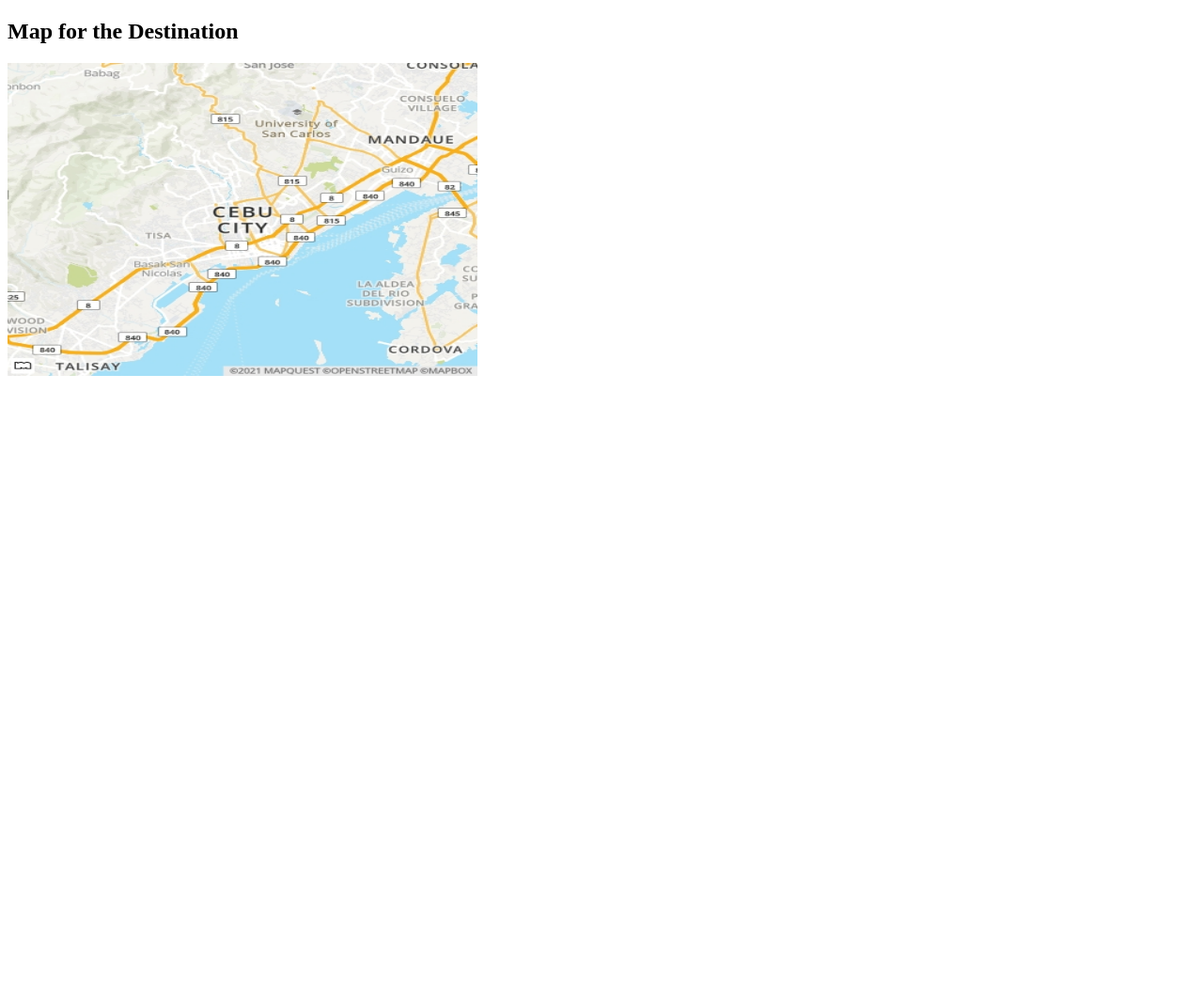
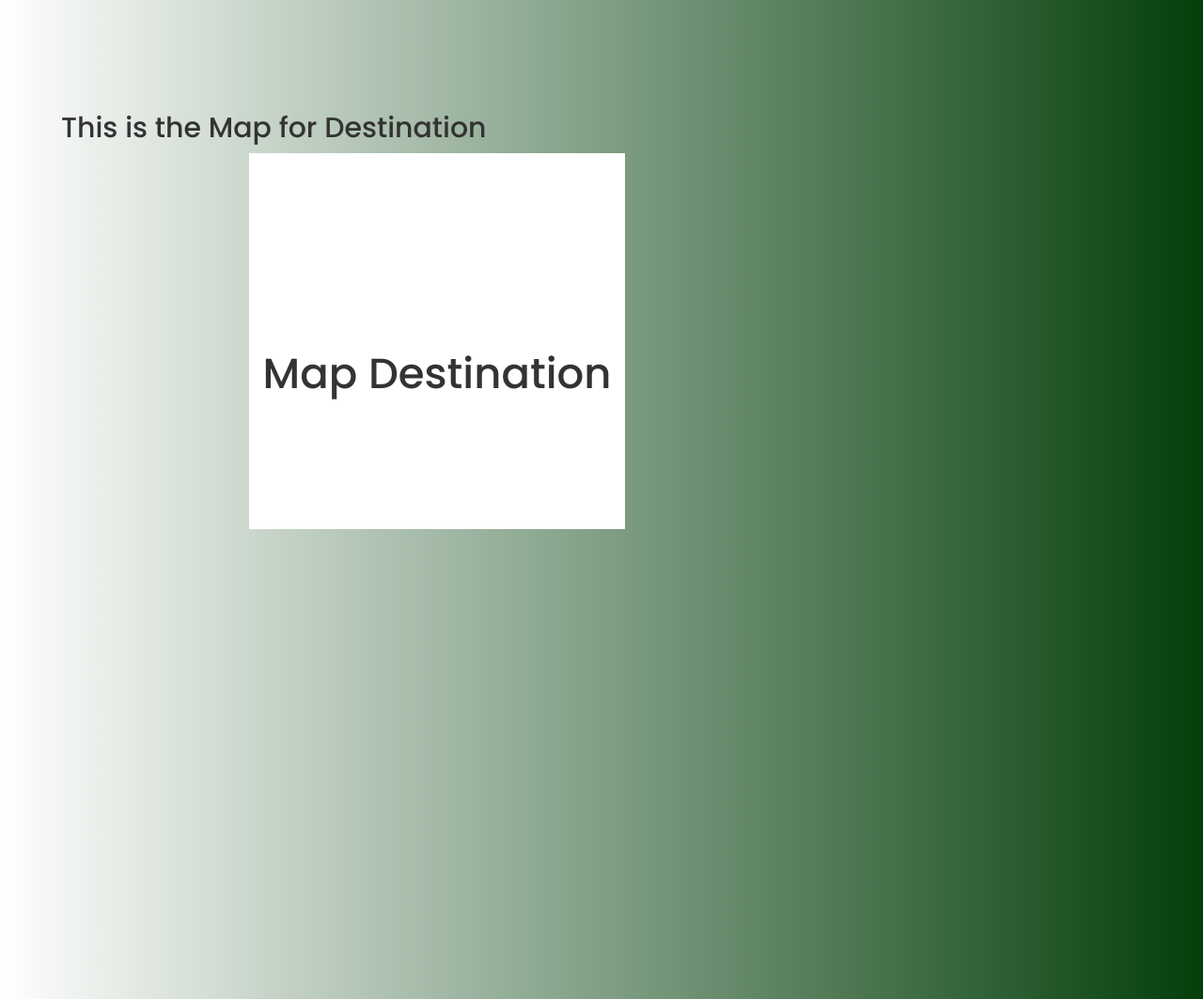
Before and after one commit to erutwoo/group2BreakoutActivity, a Django app: page /map in a window 1280 px wide. Shown: the whole page at 94% size. Before the commit the page ends 400 px from the top, so only its background shows below. Run offline with Django 3.2, Linux system fonts and the light colour scheme; some libraries are stand-ins or nearby versions.

Commit message:
Final UI

```diff
--- /dev/null
+++ b/devops/static/mapstyle.css
@@ -0,0 +1,149 @@
+@import url('https://fonts.googleapis.com/css2?family=Poppins:wght@100;200;300;400;500;600;700;800;900&display=swap');
+
+body {
+    font-size: 16px;
+    line-height: 22px;
+    color: #555;
+    font-weight: 300;
+    text-shadow: rgba(0,0,0,.01) 0 0 1px;
+    overflow-x: hidden;
+    background-image: linear-gradient(to right, rgba(86, 241, 145, 0), rgb(3, 63, 11));
+
+}
+
+#section-feature ul {
+    margin: 10px 10px 10px 10px;
+    padding: 0;
+    list-style: none;
+    position: relative;
+}
+
+#section-feature li {
+
+    box-sizing: border-box;
+    position: relative;
+    height: 400px;
+    width: 400px;
+    padding: 2%;
+    float: left;
+    margin-bottom: 500px;
+    user-select: none;
+}
+
+#section-feature .sf-wrap {
+    background-repeat: no-repeat;
+    position: absolute;
+    max-width: 650px;
+    width: 100%;
+    height: 100%;
+    left: 50%;
+    top: 0;
+    perspective: 800px;
+    cursor: pointer;
+}
+
+
+.sf-mdl-right,
+.sf-mdl-right-full {
+    position: absolute;
+    left: 0;
+    top: 0;
+    width: 100%;
+    height: 100%;
+    transition: all .3s;
+    overflow: hidden;
+}
+
+
+.sf-mdl-right,
+.sf-mdl-right-full {
+    left: auto;
+    right: 0;
+}
+
+.sf-mdl-right-full {
+    background-color: #fff;
+    z-index: 9;
+    color: #fff;
+}
+
+.sf-wrap a {
+    color: #fff;
+    text-decoration: none;
+    margin-top: 500px;
+}
+
+.sf-mdl-right {
+    background-color: #fff;
+    z-index: 10;
+}
+
+.sf-wrap > .sf-mdl-right-full,
+.sf-wrap > .sf-mdl-right {
+    background-position: right -100px;
+}
+
+
+.sf-wrap.hover > .sf-mdl-right {
+    transform: rotateY(-45deg);
+    background-color: #ececec;
+}
+
+
+.sf-wrap.active > .sf-mdl-right,
+.sf-wrap.hover.active > .sf-mdl-right {
+    transform: rotateY(-180deg);
+}
+
+
+.active .sf-mdl-right-full {
+    z-index: 11;
+}
+
+.sf-wrap div h3 {
+    white-space: nowrap;
+    overflow: visible;
+    text-overflow: ellipsis;
+    font-size: 45px;
+
+}
+
+.sf-wrap div h3,
+.sf-wrap div p {
+    width: 100%;
+    position: relative;
+    text-align: center;
+    left: 0;
+    top: 190px;
+}
+
+.sf-wrap div p {
+    padding: 0 10%;
+    line-height: 18px;
+    font-size: 14px;
+    top: 180px;
+}
+
+.sf-wrap div.sf-mdl-right h3,
+.sf-wrap div.sf-mdl-right-full h3,
+.sf-wrap div.sf-mdl-right p,
+.sf-wrap div.sf-mdl-right-full p,
+.sf-mdl-right .sf-icon,
+.sf-mdl-right-full .sf-icon
+{
+    left: auto;
+    right: 0;
+}
+
+.sf-wrap div.sf-mdl-left-full h3,
+.sf-wrap div.sf-mdl-right-full h3 {
+    top: 175px;
+}
+
+    p{
+        margin-top: 55px;
+    }
+
+    a{
+        margin-top: 50px;
+    }
--- a/devops/templates/map.html
+++ b/devops/templates/map.html
@@ -1,9 +1,52 @@
 <!DOCTYPE html>
-<html>
+<html lang="en">
+<head>
+    <meta charset="UTF-8">
+    <title>Map Destination</title>
+    <link rel="stylesheet" href="/static/mapstyle.css">
+     <link rel="stylesheet" href="https://cdnjs.cloudflare.com/ajax/libs/font-awesome/5.15.1/css/all.min.css">
+    <link rel="stylesheet" href="https://cdnjs.cloudflare.com/ajax/libs/font-awesome/5.15.1/css/all.min.css">
+    <link rel="stylesheet" href="https://maxcdn.bootstrapcdn.com/bootstrap/3.3.7/css/bootstrap.min.css">
+<script src="https://ajax.googleapis.com/ajax/libs/jquery/3.3.1/jquery.min.js"></script>
+<script src="https://maxcdn.bootstrapcdn.com/bootstrap/3.3.7/js/bootstrap.min.js"></script>
+
+</head>
 <body>
+  <br><br><br><br><br>
+   <section id="section-feature" class="container">
+    <div class="row">
+        <ul>
+            <h2 style="font-family:  'Poppins', sans-serif;">This is the Map for Destination</h2>
+            <li id="sf-academy" class="col-md-10 col-sm-6 col-xs-12">
+                <div class="sf-wrap">
+                    <div class="sf-mdl-right">
+                        <h3 2 style="font-family:  'Poppins', sans-serif;">Map Destination</h3>
+                    </div>
+                    <div class="sf-mdl-right-full">
+                        <img src="static/image.jpg" alt="Trulli">
+                    </div>
+                </div>
+            </li>
 
-<h2>Map for the Destination</h2>
-<img src="/static/image.jpg" alt="Trulli" width="500" height="333">
 
+        </ul>
+    </div>
+</section>
+<script>
+    $(function () {
+    $('#section-feature .sf-wrap')
+        .hover(function() {
+            $(this).addClass('hover');
+        }, function() {
+            $(this).removeClass('hover');
+        })
+        .click(function(event) {
+            //if (event.target.nodeName != 'A') {
+                $(this).toggleClass('active');
+            //}
+        });
+});
+
+</script>
 </body>
 </html>
```
Also changed, not shown: devops/templates/devops.html (line endings or trailing spaces).
